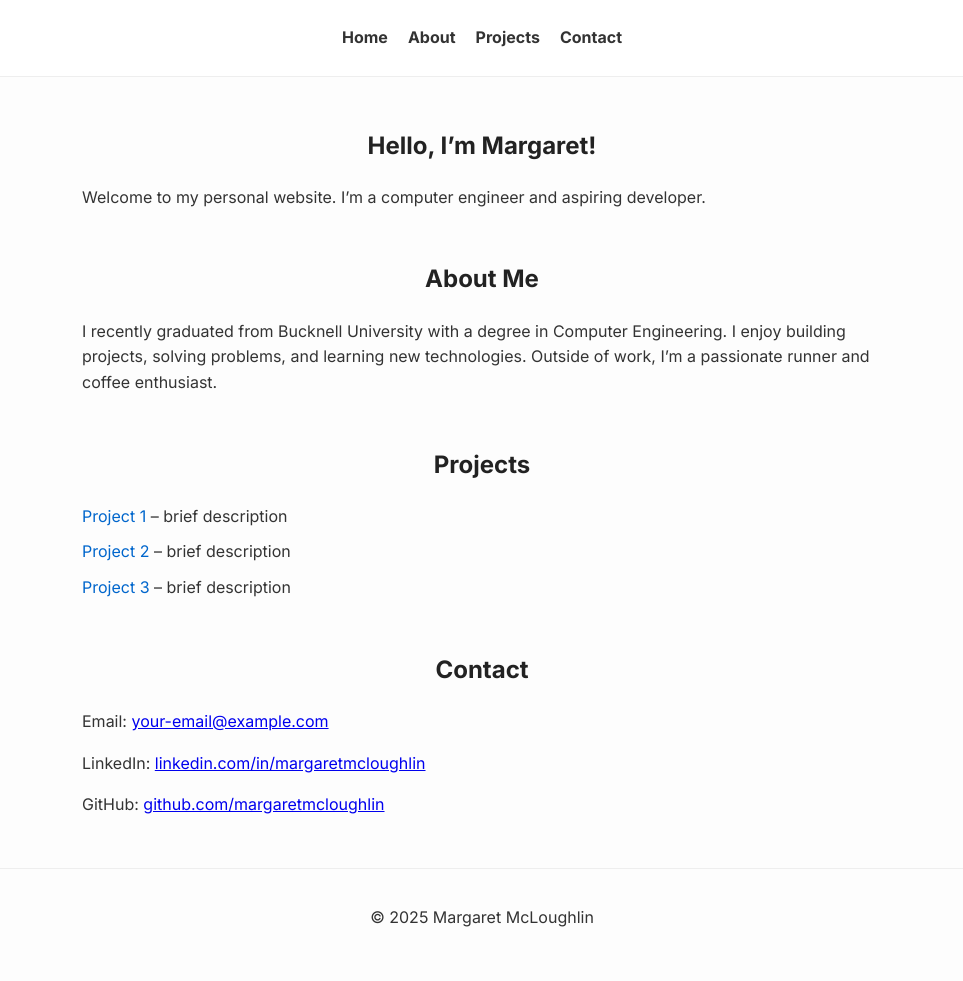
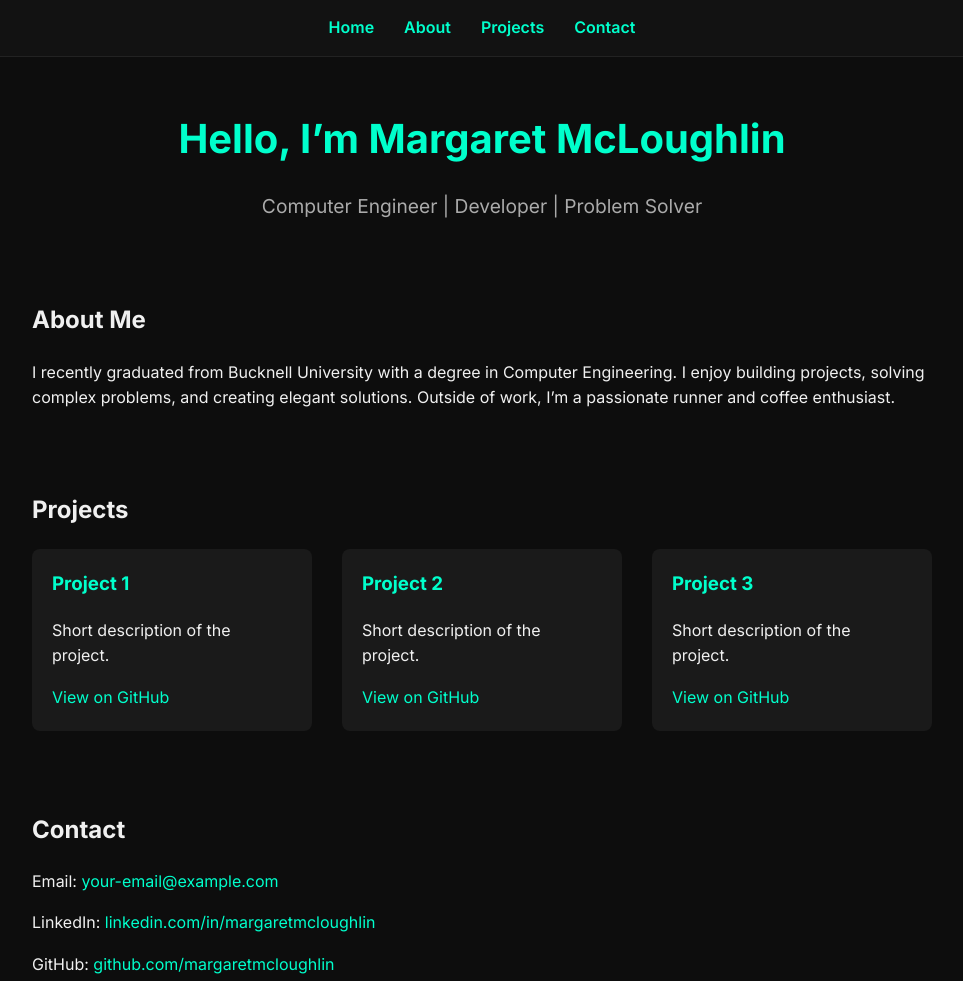
Before and after one commit to margaretmcloughlin/margaretmcloughlin.github.io, a plain HTML site: page index.html in a window 1280 px wide. Shown: the top 981 px of the page, without its empty margins (158-1121 px from the left). Drawn offline with Linux system fonts and the light colour scheme.

Commit message:
Adding to the template

```diff
--- a/index.html
+++ b/index.html
@@ -3,9 +3,9 @@
 <head>
   <meta charset="UTF-8">
   <meta name="viewport" content="width=device-width, initial-scale=1.0">
-  <title>Margaret McLoughlin</title>
+  <title>Margaret McLoughlin | Portfolio</title>
   <link rel="stylesheet" href="style.css">
-  <link href="https://fonts.googleapis.com/css2?family=Inter:wght@400;700&display=swap" rel="stylesheet">
+  <link href="https://fonts.googleapis.com/css2?family=Inter:wght@400;600;700&display=swap" rel="stylesheet">
 </head>
 <body>
   <header>
@@ -19,34 +19,55 @@
     </nav>
   </header>
 
-  <section id="home">
-    <h1>Hello, I’m Margaret!</h1>
-    <p>Welcome to my personal website. I’m a computer engineer and aspiring developer.</p>
+  <section id="home" class="section hero">
+    <div class="container">
+      <h1>Hello, I’m Margaret McLoughlin</h1>
+      <p>Computer Engineer | Developer | Problem Solver</p>
+    </div>
   </section>
 
-  <section id="about">
+  <section id="about" class="section">
+    <div class="container">
       <h2>About Me</h2>
-    <p>I recently graduated from Bucknell University with a degree in Computer Engineering. I enjoy building projects, solving problems, and learning new technologies. Outside of work, I’m a passionate runner and coffee enthusiast.</p>
+      <p>I recently graduated from Bucknell University with a degree in Computer Engineering. I enjoy building projects, solving complex problems, and creating elegant solutions. Outside of work, I’m a passionate runner and coffee enthusiast.</p>
+    </div>
   </section>
 
-  <section id="projects">
+  <section id="projects" class="section">
+    <div class="container">
       <h2>Projects</h2>
-    <ul>
-      <li><a href="https://github.com/margaretmcloughlin/project1" target="_blank">Project 1</a> – brief description</li>
-      <li><a href="https://github.com/margaretmcloughlin/project2" target="_blank">Project 2</a> – brief description</li>
-      <li><a href="https://github.com/margaretmcloughlin/project3" target="_blank">Project 3</a> – brief description</li>
-    </ul>
+      <div class="projects-grid">
+        <div class="project-card">
+          <h3>Project 1</h3>
+          <p>Short description of the project.</p>
+          <a href="#" target="_blank">View on GitHub</a>
+        </div>
+        <div class="project-card">
+          <h3>Project 2</h3>
+          <p>Short description of the project.</p>
+          <a href="#" target="_blank">View on GitHub</a>
+        </div>
+        <div class="project-card">
+          <h3>Project 3</h3>
+          <p>Short description of the project.</p>
+          <a href="#" target="_blank">View on GitHub</a>
+        </div>
+      </div>
+    </div>
   </section>
 
-  <section id="contact">
+  <section id="contact" class="section">
+    <div class="container">
       <h2>Contact</h2>
       <p>Email: <a href="mailto:your-email@example.com">your-email@example.com</a></p>
       <p>LinkedIn: <a href="https://www.linkedin.com/in/margaretmcloughlin/" target="_blank">linkedin.com/in/margaretmcloughlin</a></p>
       <p>GitHub: <a href="https://github.com/margaretmcloughlin" target="_blank">github.com/margaretmcloughlin</a></p>
+    </div>
   </section>
 
   <footer>
     <p>&copy; 2025 Margaret McLoughlin</p>
   </footer>
+
 </body>
 </html>
--- a/style.css
+++ b/style.css
@@ -1,68 +1,96 @@
 /* Base styles */
 body {
+  margin: 0;
   font-family: 'Inter', sans-serif;
-  margin: 0;
-  padding: 0;
+  background-color: #0d0d0d;
+  color: #f0f0f0;
   line-height: 1.6;
-  color: #333;
-  background-color: #fdfdfd;
 }
 
+a {
+  color: #00ffcc; /* neon accent */
+  text-decoration: none;
+}
+
+a:hover {
+  text-decoration: underline;
+}
+
+/* Header */
 header {
-  background-color: #ffffff;
-  padding: 15px 30px;
   position: sticky;
   top: 0;
-  border-bottom: 1px solid #eee;
+  background-color: #121212;
+  padding: 15px 30px;
+  border-bottom: 1px solid #222;
 }
 
 nav ul {
   list-style: none;
   display: flex;
   justify-content: center;
-  gap: 20px;
+  gap: 30px;
   padding: 0;
   margin: 0;
 }
 
 nav ul li a {
-  text-decoration: none;
-  color: #333;
   font-weight: 600;
+  font-size: 1rem;
 }
 
-section {
-  max-width: 800px;
-  margin: 50px auto;
+/* Sections */
+.section {
+  max-width: 900px;
+  margin: 80px auto;
   padding: 0 20px;
 }
 
-h1, h2 {
+.hero {
   text-align: center;
-  color: #222;
+  margin-top: 50px;
 }
 
-ul {
-  list-style: none;
-  padding: 0;
+.hero h1 {
+  font-size: 2.5rem;
+  margin-bottom: 20px;
+  color: #00ffcc;
 }
 
-ul li {
-  margin: 10px 0;
+.hero p {
+  font-size: 1.2rem;
+  color: #aaa;
 }
 
-ul li a {
-  color: #0066cc;
-  text-decoration: none;
+/* Projects Grid */
+.projects-grid {
+  display: grid;
+  gap: 30px;
+  grid-template-columns: repeat(auto-fit, minmax(250px, 1fr));
 }
 
-ul li a:hover {
-  text-decoration: underline;
+.project-card {
+  background-color: #1a1a1a;
+  padding: 20px;
+  border-radius: 8px;
+  transition: transform 0.2s, box-shadow 0.2s;
 }
 
+.project-card:hover {
+  transform: translateY(-5px);
+  box-shadow: 0 10px 20px rgba(0,255,204,0.3);
+}
+
+.project-card h3 {
+  color: #00ffcc;
+  margin-top: 0;
+}
+
+/* Footer */
 footer {
   text-align: center;
   padding: 20px;
-  border-top: 1px solid #eee;
+  border-top: 1px solid #222;
   margin-top: 50px;
+  color: #555;
 }
```
Lines whose indentation alone changed are shown as unchanged.
